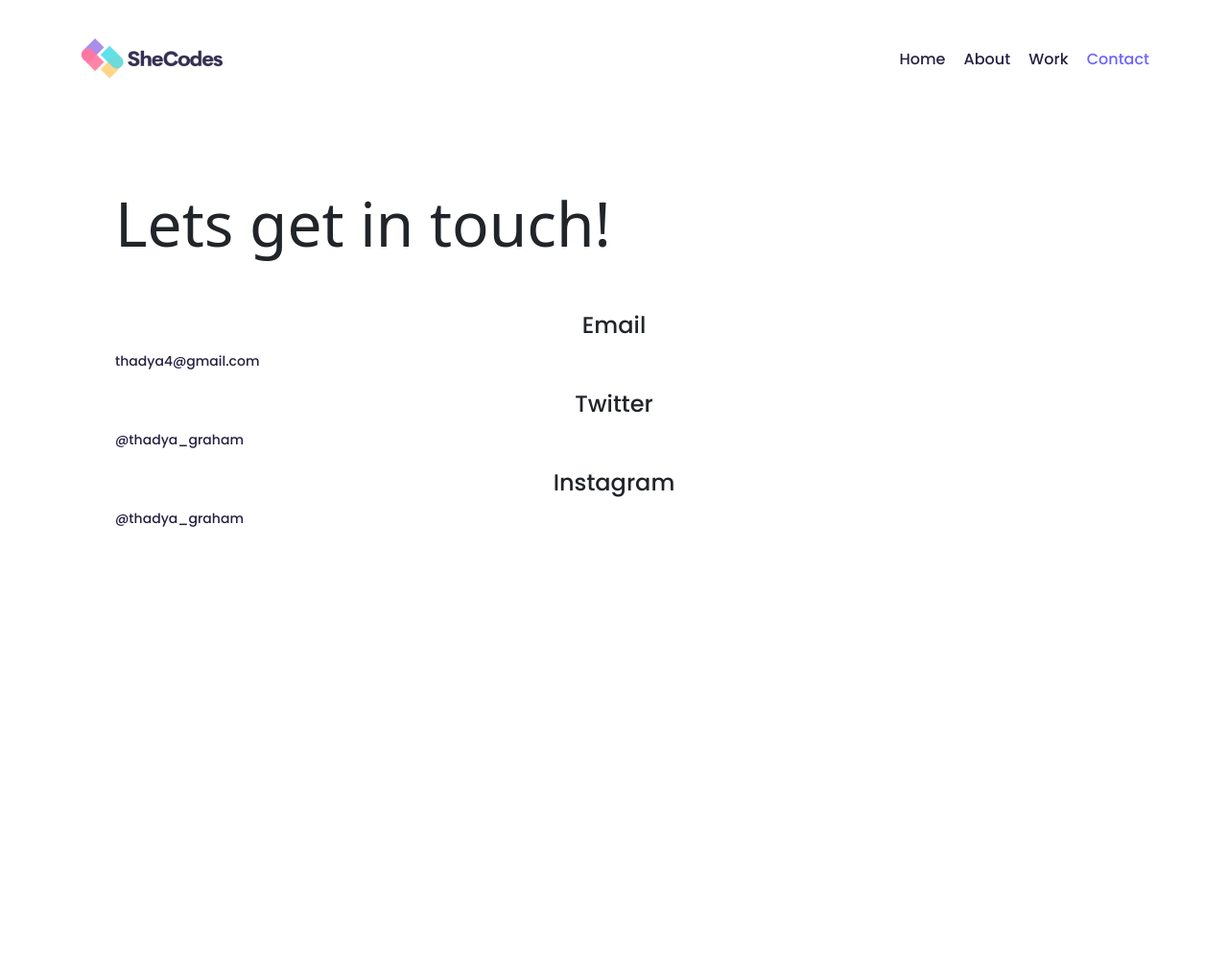
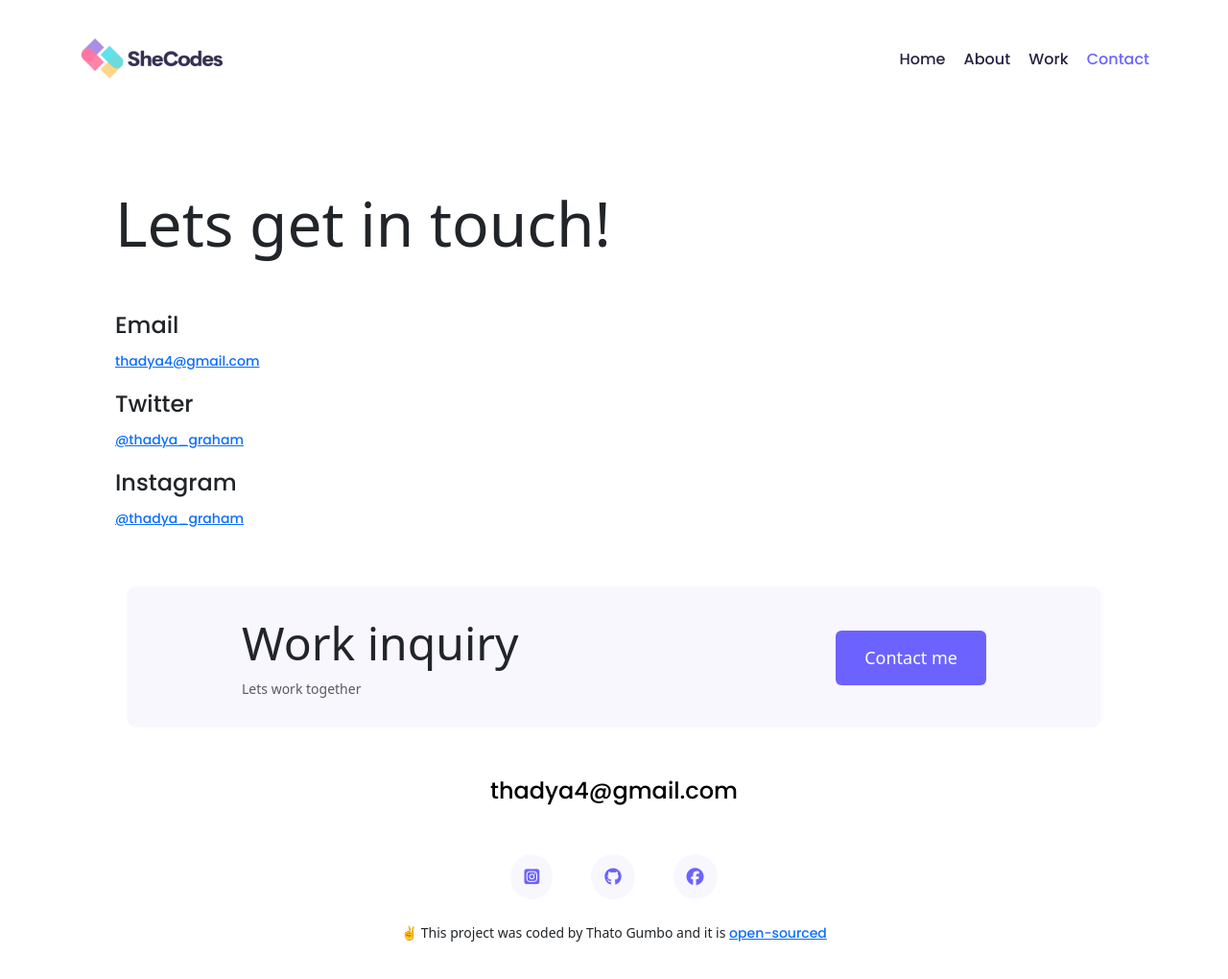
Before and after one commit to thadya/about, a plain HTML site: page contact.html in a window 1280 px wide. Shown: the whole page at 96% size. Before the commit the page ends 800 px from the top, so only its background shows below. Drawn offline with nearby package versions, Linux system fonts and the light colour scheme.

Commit message:
css adjustments

```diff
--- a/contact.html
+++ b/contact.html
@@ -21,7 +21,7 @@
 <link href="https://fonts.googleapis.com/css2?family=Playfair+Display:wght@700&family=Poppins:wght@500;700&display=swap" rel="stylesheet">
     <link rel="stylesheet" href="styles/portfolio.css" />
     <meta name="description" content="About Thato Gumbo, a front-end developer based in London">
-    <title> AboutThato Gumbo</title>
+    <title>Contact Thato Gumbo</title>
 </head>
 <body>
   <nav>
@@ -61,6 +61,35 @@
  <h3>Instagram</h3>
  <p><a href="https://www.Instagram.com/thadya-graham" target="_blank">@thadya_graham</a>
 </p>
+<footer class="container">
+  <div class="contact-box justify-content-between mb-5 d-none d-md-flex">
+      <div>
+      <h4>
+       Work inquiry
+      </h4>
+      <p class="text-muted">
+     Lets work together
+      </p>
+  </div>
+  <div>
+      <a href="/contact.html" class="btn btn-branding mt-3"> Contact me</a>
+  </div>
+</div>
+  <div class="d-flex justify-content-center mb-5">
+      <a href="mailto:thadya4@gmail.com" class="email-link">
+          thadya4@gmail.com
+      </a>
+  </div>
+      <div class="social-links d-flex justify-content-center">
+      <a href="https://www.Instagram.com/thato"  target="blank"><i class="fa-brands fa-square-instagram"></i></a>
+      <a href="https://www.github.com/thato"  target="blank"><i class="fa-brands fa-github"></i></a>
+      <a href="https://www.facebook.com/thato"  target="blank"><i class="fa-brands fa-facebook"></i></a>
+      </div>
+      <p class="text-center mt-4">✌️ This project was coded by Thato Gumbo and it is
+          <a href="https://github.com/thadya" target="_blank"> open-sourced
+          </a>
 
+          </p>
+   </footer>
     </body>
     </html>
--- a/styles/portfolio.css
+++ b/styles/portfolio.css
@@ -57,7 +57,7 @@
         font-size: 24px;
         font-family: var(--default-font-family);
         line-height: 1.5;
-        text-align: center;
+
 
     }
     .content-container{
@@ -146,3 +146,7 @@
       font-size: 26;
     }
  }
+ .content p a {
+    color: #0d6efd;
+    text-decoration: underline;
+ }
```
Also changed, not shown: home.html (+8 -3 lines), index.html (+31 -2 lines), work.html (+36 -6 lines).
